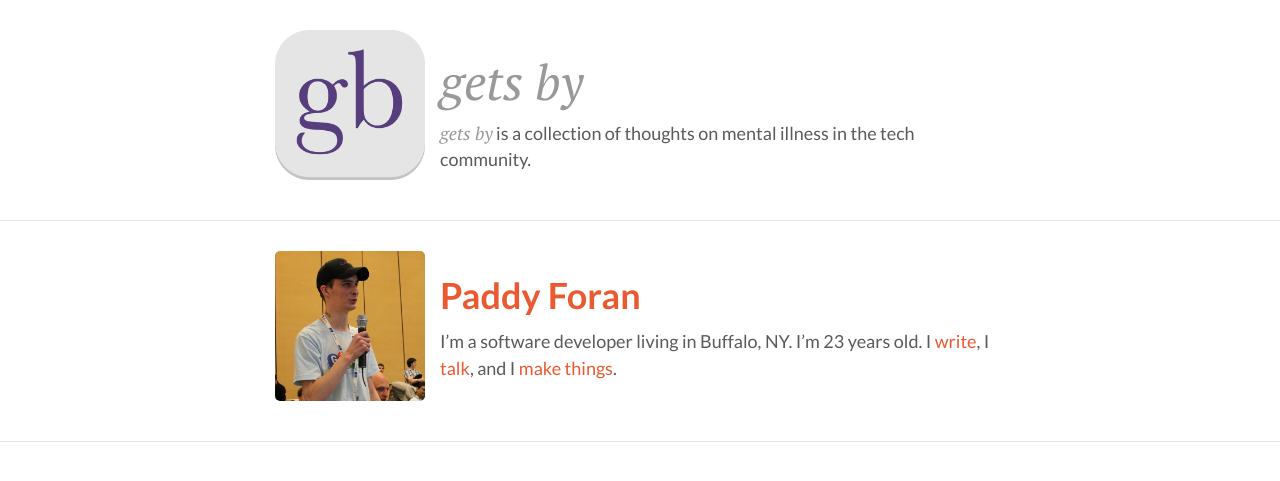
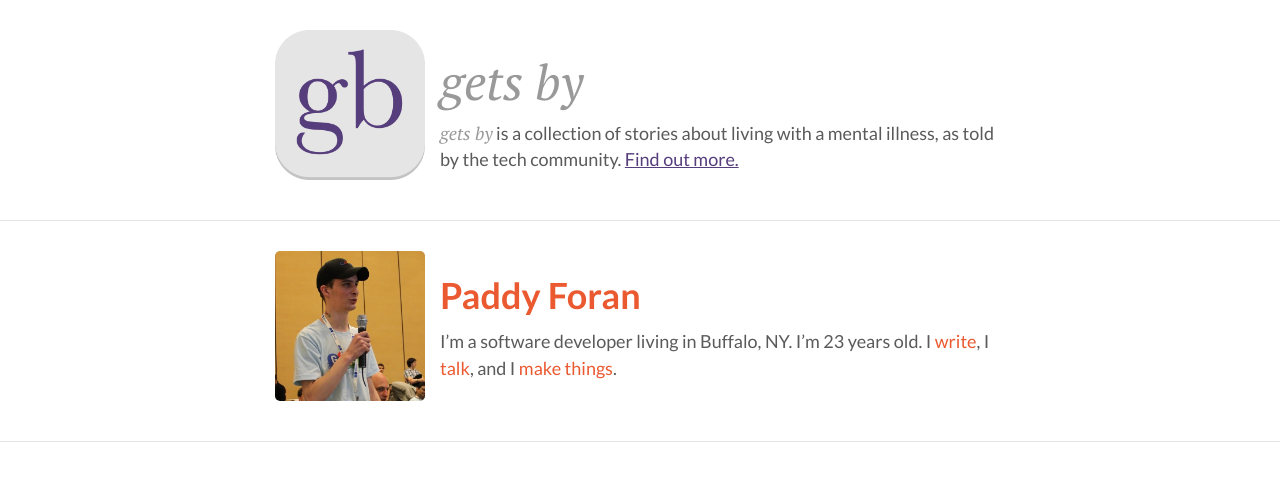
Before and after one commit to secondbit/getsby, a Jekyll site: the page built from index.html, in a window 1280 px wide. Shown: the top 481 px of the page. Built offline with Jekyll 4.4.1, drawn with Linux system fonts in a browser that asks for light colours; Markdown is read by kramdown in place of the engine named in the settings.

Commit message:
Refactored home page to reuse layout. Added about page.

```diff
--- a/_layouts/home.html
+++ b/_layouts/home.html
@@ -13,24 +13,12 @@
 				<div class="col-md-8 col-md-offset-2">
 					<img src="/img/logo.png" />
 					<h1><span class="wordmark"><a href="http://getsby.co">gets&nbsp;by</a></span></h1>
-					<div class="intro"><span class="wordmark">gets by</span> is a collection of thoughts on mental illness in the tech community.</div>
+					<div class="intro"><span class="wordmark">gets by</span> is a collection of stories about living with a mental illness, as told by the tech community.{% if page.url != "/about/index.html" %} <a href="http://getsby.co/about" title="About Gets By">Find out more.</a>{% endif %}</div>
 				</div>
 			</div>
 		</div>
 		<div class="interviews">
-			{% for interview in site.posts %}
-			<div class="interview">
-				<div class="container">
-					<div class="col-md-8 col-md-offset-2">
-						<a href="http://{{ interview.id | split:"/" | last}}.getsby.co">
-							<img src="/img/people/{{ interview.image }}" />
-							<h1 class="name">{{ interview.name }}</h1>
-						</a>
-						<span class="intro">{{ interview.intro | markdownify }}</span>
-					</div>
-				</div>
-			</div>
-			{% endfor %}
+			{{ content }}
 		</div>
 
 	</body>
--- a/index.html
+++ b/index.html
@@ -1,3 +1,16 @@
 ---
 layout: home
 ---
+{% for interview in site.posts %}
+			<div class="interview">
+				<div class="container">
+					<div class="col-md-8 col-md-offset-2">
+						<a href="http://{{ interview.id | split:"/" | last}}.getsby.co">
+							<img src="/img/people/{{ interview.image }}" />
+							<h1 class="name">{{ interview.name }}</h1>
+						</a>
+						<span class="intro">{{ interview.intro | markdownify }}</span>
+					</div>
+				</div>
+			</div>
+			{% endfor %}
```
Also changed, not shown: about/index.html (added, +21 -0 lines).
